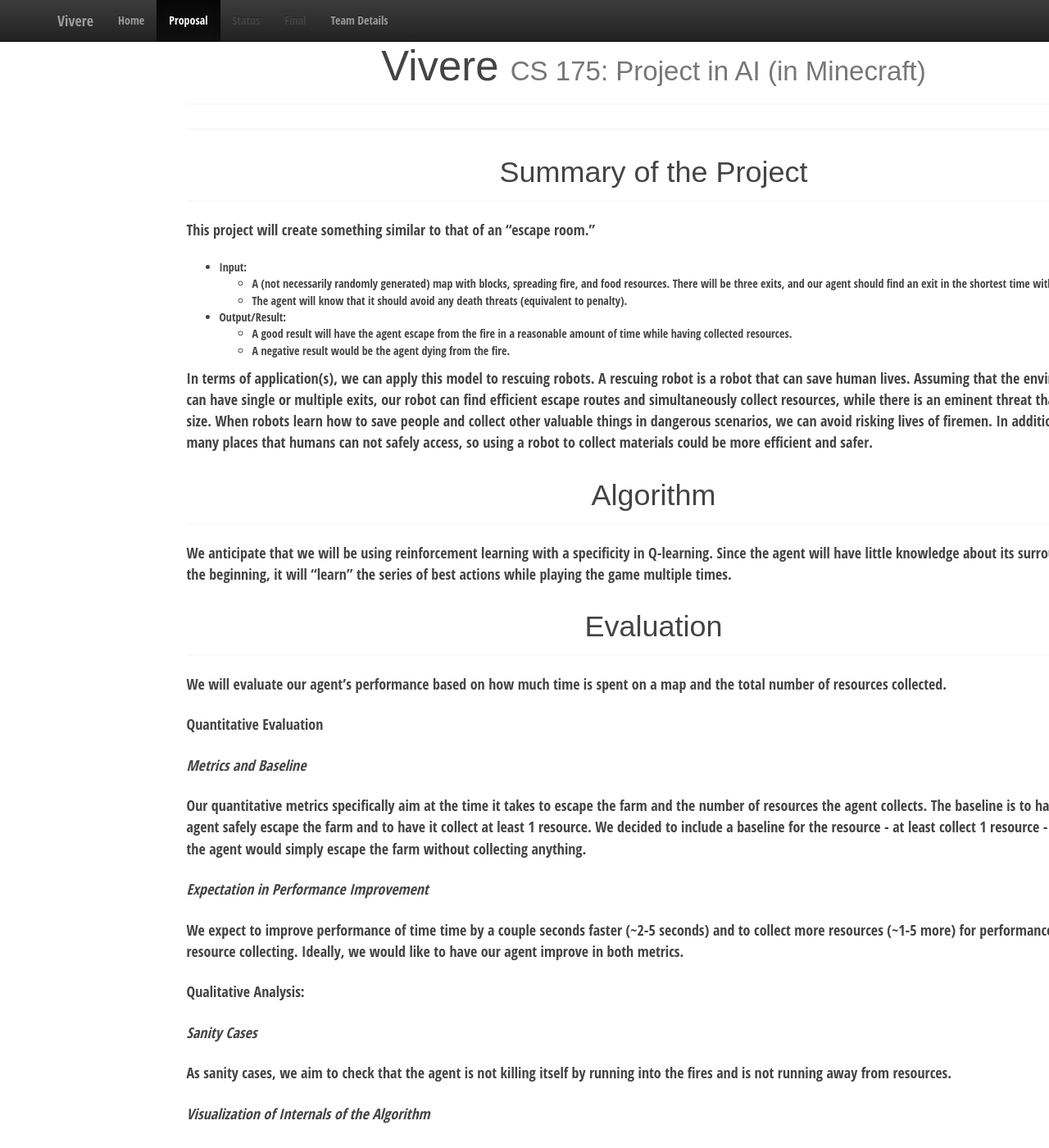
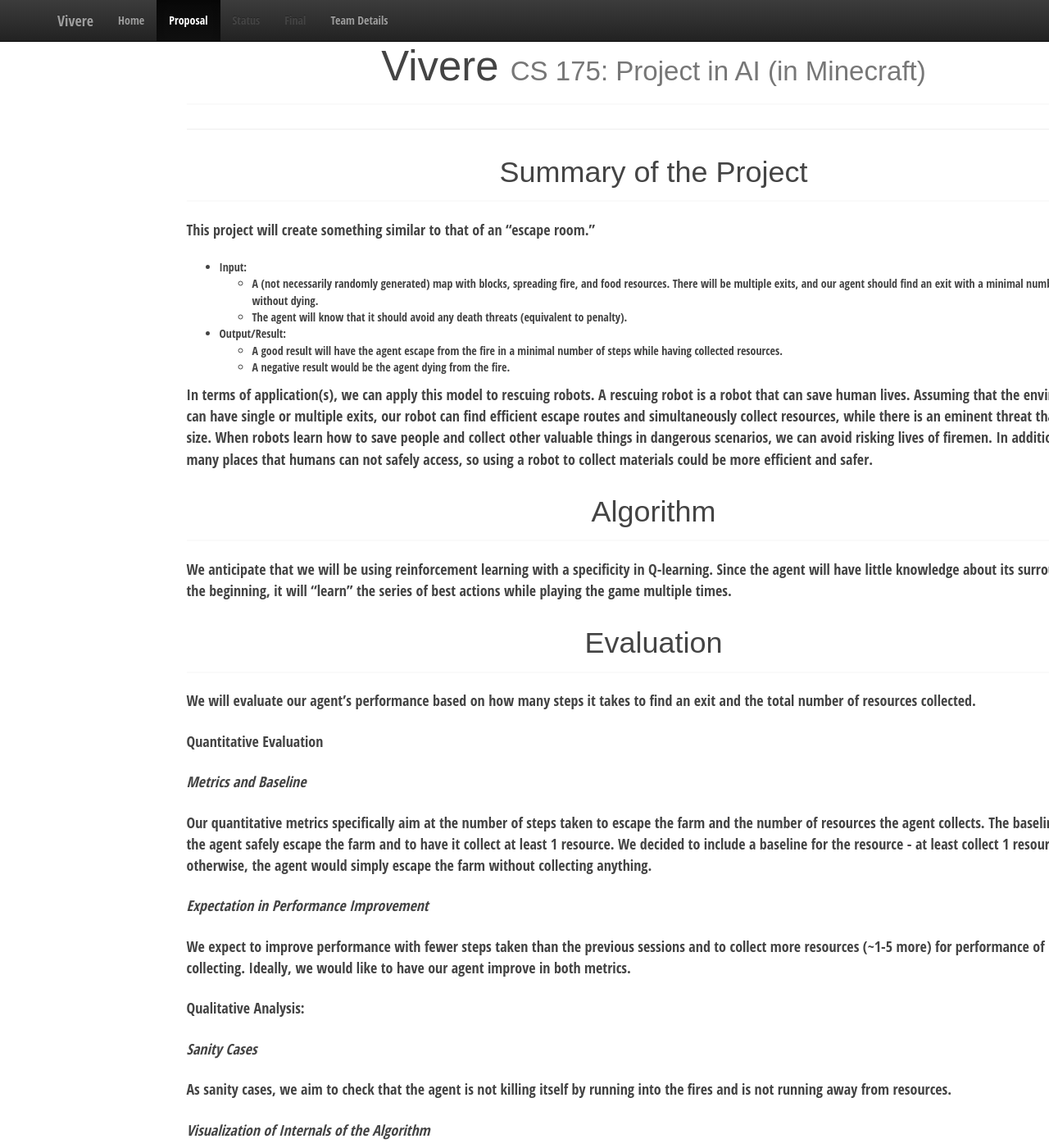
Before and after one commit to Enhjin/Vivere, a Jekyll site: the page built from docs/proposal.md, in a window 1280 px wide and 1400 px high. Shown: the whole window at 82% size. Built offline with Jekyll 4.4.1, drawn with Linux system fonts in a browser that asks for light colours; some of the changed text lies outside the part shown.

Commit message:
Update proposal.md
updated measurement metrics from time taken to number of steps

```diff
--- a/docs/proposal.md
+++ b/docs/proposal.md
@@ -6,12 +6,12 @@ title: Proposal
   This project will create something similar to that of an “escape room.”
 
   * Input:
-       * A (not necessarily randomly generated) map with blocks, spreading fire, and food resources. There will be three exits, and our agent should find an exit in the shortest time without dying.
+       * A (not necessarily randomly generated) map with blocks, spreading fire, and food resources. There will be multiple exits, and our agent should find an exit with a minimal number of steps without dying.
        * The agent will know that it should avoid any death threats (equivalent to penalty).
 
 
   * Output/Result:
-       * A good result will have the agent escape from the fire in a reasonable amount of time while having collected resources.
+       * A good result will have the agent escape from the fire in a minimal number of steps while having collected resources.
        * A negative result would be the agent dying from the fire.
 
 In terms of application(s),  we can apply this model to rescuing robots. A rescuing robot is a robot that can save human lives. Assuming that the environment can have single or multiple exits, our robot can find efficient escape routes and simultaneously collect resources, while there is an eminent threat that grows in size. When robots learn how to save people and collect other valuable things in dangerous scenarios, we can avoid risking lives of firemen. In addition, there are many places that humans can not safely access, so using a robot to collect materials could be more efficient and safer.
@@ -22,17 +22,17 @@ We anticipate that we will be using reinforcement learning with a specificity in
 
 ### Evaluation
 
-We will evaluate our agent’s performance based on how much time is spent on a map and the total number of resources collected.
+We will evaluate our agent’s performance based on how many steps it takes to find an exit and the total number of resources collected.
 
 **Quantitative Evaluation**
 
 *Metrics and Baseline*
 
-Our quantitative metrics specifically aim at the time it takes to escape the farm and the number of resources the agent  collects. The baseline is to have the agent safely escape the farm and to have it collect at least 1 resource. We decided to include a baseline for the resource - at least collect 1 resource - otherwise, the agent would simply escape the farm without collecting anything.
+Our quantitative metrics specifically aim at the number of steps taken to escape the farm and the number of resources the agent  collects. The baseline is to have the agent safely escape the farm and to have it collect at least 1 resource. We decided to include a baseline for the resource - at least collect 1 resource - otherwise, the agent would simply escape the farm without collecting anything.
 
 *Expectation in Performance Improvement*
 
- We expect to improve performance of time time by a couple seconds faster (~2-5 seconds) and to collect more resources (~1-5 more) for performance of resource collecting. Ideally, we would like to have our agent improve in both metrics.
+ We expect to improve performance with fewer steps taken than the previous sessions and to collect more resources (~1-5 more) for performance of resource collecting. Ideally, we would like to have our agent improve in both metrics.
 
 **Qualitative Analysis:**
 
@@ -42,7 +42,7 @@ As sanity cases, we aim to check that the agent is not killing itself by running
 
 *Visualization of Internals of the Algorithm*
 
-To verify that our algorithm works, we will be recording the time the agent spends in the farm and the amount of resources collected at each run. The time will be continuous while the number of resources collected will be a discrete integer. We will monitor the trend of both metrics while training.
+To verify that our algorithm works, we will be recording the number of steps our agent takes in the farm and the amount of resources collected at each run. Both the number of steps and the number of resources collected will be a discrete integer. We will monitor the trend of both metrics while training.
 
 *Moonshot Case:*
 
```
